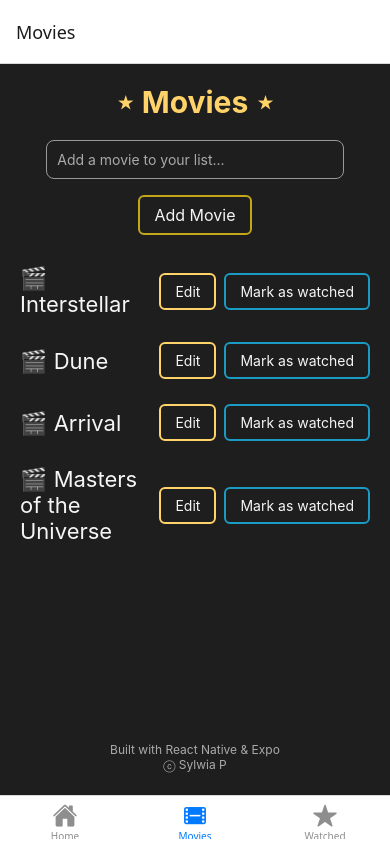
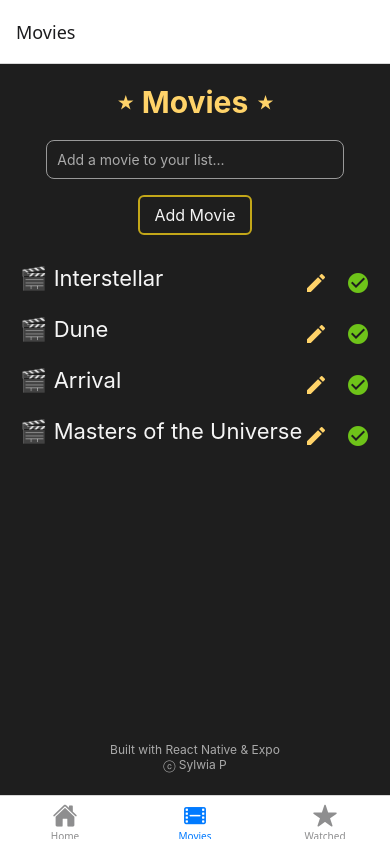
Before and after one commit to SylwiaTeresa/movie-tracker, a React Native app: screen /Movies in a window 390 px wide. Built offline with nearby package versions, Linux system fonts and the light colour scheme.

Commit message:
feat: replace text buttons with material icons

```diff
--- a/src/screens/MoviesScreen.tsx
+++ b/src/screens/MoviesScreen.tsx
@@ -3,6 +3,7 @@ import { Pressable, StyleSheet, Text, TextInput, View } from "react-native";
 import { colors } from "../constans/theme";
 import Footer from "../components/Footer";
 import { MovieContext } from "../context/MovieContext";
+import { MaterialIcons } from "@expo/vector-icons";
 
 export default function MoviesScreen() {
   const [newMovie, setNewMovie] = useState("");
@@ -63,17 +64,32 @@ export default function MoviesScreen() {
           <Text style={styles.movie}>🎬 {movie} </Text>
 
           <View style={styles.buttonContainer}>
-            <Pressable onPress={() => editMovie(movie)}>
-              <Text style={styles.editButton}>Edit</Text>
+            <Pressable
+              onPress={() => editMovie(movie)}
+              style={{ marginRight: 10 }}
+            >
+              <MaterialIcons
+                name="edit"
+                size={24}
+                color={colors.accent}
+              />
             </Pressable>
 
           {watchedMovies.includes(movie) ? (
             <Pressable onPress={() => unwatchMovie(movie)}>
-              <Text style={styles.watchedText}>Watched</Text>
+              <MaterialIcons
+                name="undo"
+                size={24}
+                color="#199bc3"
+              />
             </Pressable>
           ) : (
             <Pressable onPress={() => markAsWatched(movie)}>
-              <Text style={styles.watchButton}>Mark as watched</Text>
+              <MaterialIcons
+                name="check-circle"
+                size={24}
+                color="#6ec319"
+              />
             </Pressable>
           )}
           </View>
@@ -113,7 +129,7 @@ const styles = StyleSheet.create({
   },
   addButton: {
     color: colors.text,
-    borderWidth: 2,
+    borderWidth: 2.5,
     borderColor: '#c3a719',
     fontSize: 16,
 
@@ -139,34 +155,4 @@ const styles = StyleSheet.create({
     flexDirection: "row",
     gap: 8,
   },
-  editButton: {
-    color: colors.text,
-    borderWidth: 2,
-    borderColor: '#FFD369',
-
-    paddingHorizontal: 14,
-    paddingVertical: 8,
-    borderRadius: 6,
-  },
-  watchedText: {
-    color: colors.text,
-    borderWidth: 1.5,
-    borderColor: '#6ec319',
-    fontSize: 14,
-
-    paddingHorizontal: 14,
-    paddingVertical: 8,
-    borderRadius: 6,
-    marginBottom: 10,
-  },
-  watchButton: {
-    color: colors.text,
-    borderWidth: 2,
-    borderColor: '#199bc3',
-
-    paddingHorizontal: 14,
-    paddingVertical: 8,
-    borderRadius: 6,
-    marginBottom: 10,
-  },
 });
--- a/src/screens/WatchedScreen.tsx
+++ b/src/screens/WatchedScreen.tsx
@@ -3,6 +3,7 @@ import { colors } from "../constans/theme";
 import Footer from "../components/Footer";
 import { useContext, useState } from "react";
 import { MovieContext } from "../context/MovieContext";
+import { MaterialIcons } from "@expo/vector-icons";
 
 export default function WatchedScreen() {
   const [ratings, setRatings] = useState<{ [key: string]: number }>({});
@@ -67,7 +68,11 @@ export default function WatchedScreen() {
 
             </View>
             <Pressable onPress={() => removedMovie(movie)}>
-              <Text style={styles.removeButton}>Remove</Text>
+              <MaterialIcons
+                name="delete"
+                size={26}
+                color="#c3192a"
+              />
             </Pressable>
           </View>
         </View>
@@ -110,16 +115,4 @@ const styles = StyleSheet.create({
   star: {
     fontSize: 20,
   },
-  removeButton: {
-    color: colors.text,
-    borderWidth: 2,
-    borderColor: '#c3192a',
-    fontSize: 14,
-
-    paddingHorizontal: 14,
-    paddingVertical: 8,
-    borderRadius: 6,
-    marginTop: 6,
-    marginBottom: 10,
-  },
 });
```
